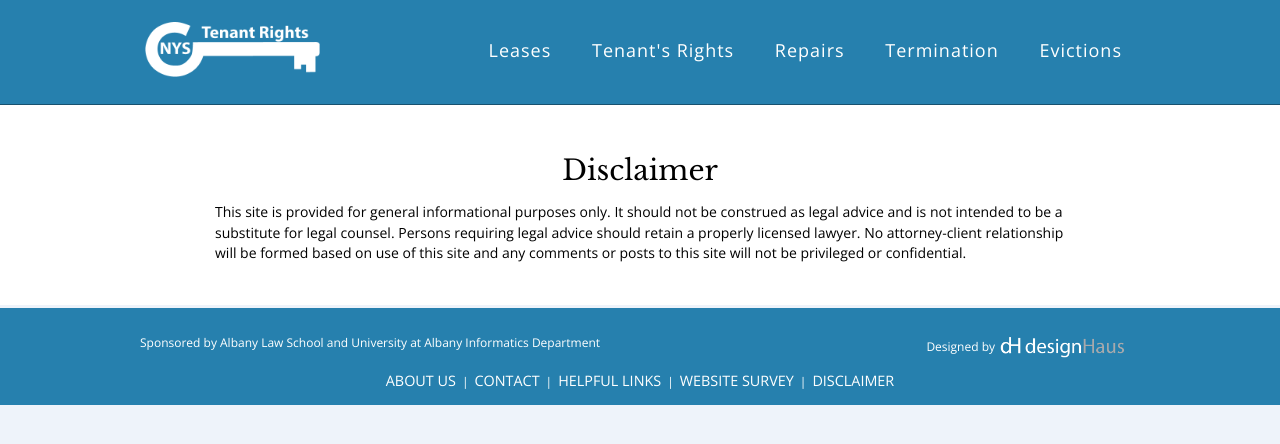
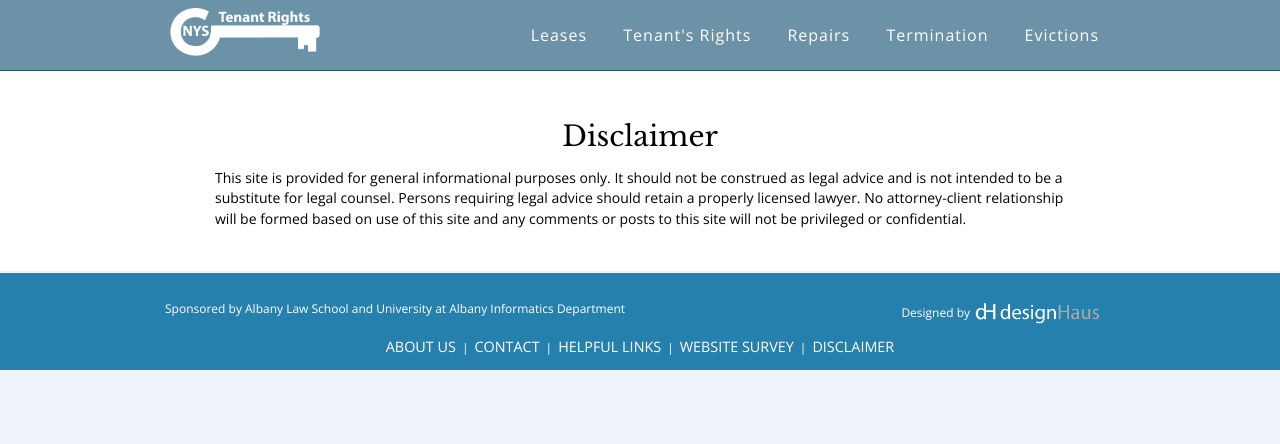
Before and after one commit to RRamsland/tenantRights, a Jekyll site: the page built from disclaimer.html, in a window 1280 px wide. Shown: the top 444 px of the page. Built offline with Jekyll 4.4.1, drawn with Linux system fonts in a browser that asks for light colours.

Commit message:
Update Header

```diff
--- a/css/style.css
+++ b/css/style.css
@@ -16,12 +16,14 @@ body {
 	padding: 0.25em 0.75em;
 	text-decoration: none;
 	margin: 0 0.25em;
-	border-radius: 1em;
+	/*border-radius: 1em;*/
+  border-radius:5px;
 	font: 1em "Open Sans", sans-serif;
   letter-spacing: 1px;
   color: white;
   /*text-transform: uppercase;*/
-  transition: all .2s ease;
+  /*transition: all .2s ease;*/
+  transition:.3s;
 }
 .nav-link:hover {
 	background: #0374a0;
@@ -31,7 +33,8 @@ body {
 .navbar {
 	float: right;
   line-height: 70px;
-  font-size:18px;
+  /*font-size:18px;*/
+  font-size:16px;
 }
 .hamburger{
   float: right;
@@ -48,7 +51,7 @@ body {
     }
 }
 .site-header {
-  padding: 1em 0;
+  /*padding: 1em 0;*/
   width:100%;
   border-bottom: 1px solid #17516F;
 }
@@ -350,13 +353,11 @@ blockquote {
 
 /* Header
 -------------------- */
-.header-wrapper {
-  background: ;
-}
 
 header {
-  padding: 20px;
-  background: #2680AE;;
+  /*padding: 20px;*/
+  /*background: #2680AE;*/
+  background:rgba(0,66,99,0.55);
 }
 
 header h1, header hgroup {
@@ -520,8 +521,9 @@ a {
 }
 
 .container {
-	max-width: 1000px;
+	max-width: 950px;
 	margin:0 auto;
+  overflow:hidden;
  }
  @media(min-width:650px){
  .readability p, .upArrow{
@@ -565,10 +567,12 @@ padding-left:3.2em;
   	letter-spacing: 1px;
   	color: white;
   	transition: all .2s ease;
+  width:150px;
+  height:auto;
 }
 .site-title img{
-	width:175px;
-	height:55px;
+	width:inherit;
+	height:inherit;
 }
 
 .bolder{
```
